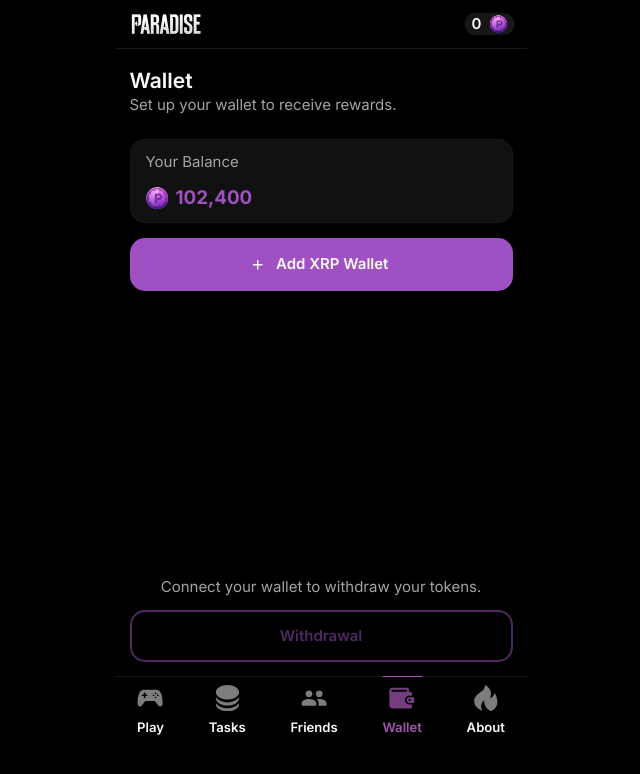
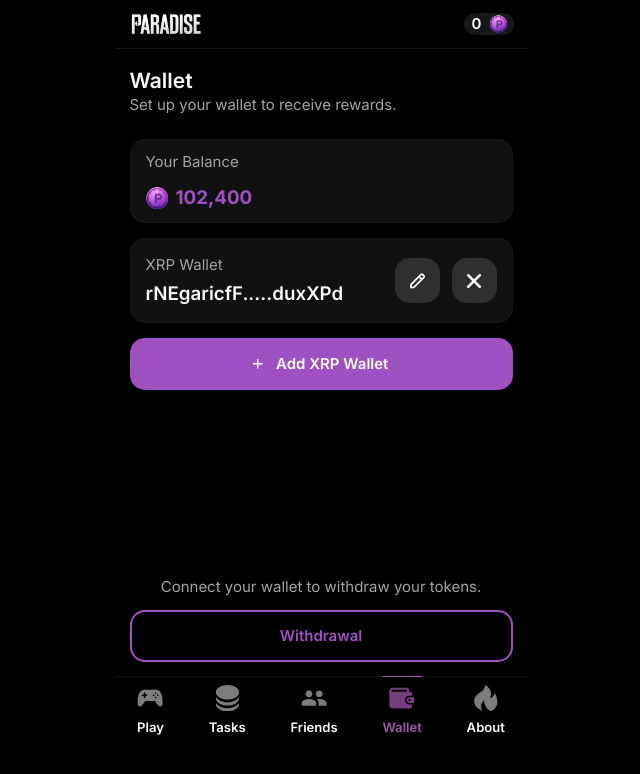
Before and after one commit to b0iii2c0de/paradise-game, a Vue app: page /wallet in a window 1280 px wide. Shown: the top 774 px of the page, without its empty margins (319-959 px from the left). Built offline with nearby package versions, Linux system fonts and the light colour scheme.

Commit message:
feat: add wallet address

```diff
--- a/src/pages/wallet-page/ui/WalletPage.vue
+++ b/src/pages/wallet-page/ui/WalletPage.vue
@@ -26,6 +26,22 @@
         </div>
       </div>
 
+      <div class="border border-muted-foreground/5 rounded-2xl flex flex-row items-center justify-between py-4 px-4 mt-4 bg-muted-foreground/10">
+        <div class="flex flex-col items-start justify-center gap-1">
+          <h2 class="font-normal text-muted-foreground xs:text-base text-sm">XRP Wallet</h2>
+          <p class="font-semibold xs:text-xl text-lg">rNEgaricfF.....duxXPd</p>
+        </div>
+
+        <div class="flex flex-row items-center justify-center gap-3">
+          <Button variant="ghost" class="w-12 h-12 bg-muted-foreground/20 rounded-2xl active:scale-95 transition-transform">
+            <IconPencil />
+          </Button>
+          <Button variant="ghost" class="w-12 h-12 bg-muted-foreground/20 rounded-2xl active:scale-95 transition-transform">
+            <IconCross />
+          </Button>
+        </div>
+      </div>
+
       <Button size="xl" class="mt-4 w-full rounded-2xl bg-primary-buttonBg hover:bg-fuchsia-400/50 active:scale-95 transition-transform">
         <div class="flex flex-row items-center justify-center gap-4">
           <IconCross class="w-2 h-2 rotate-45" />
@@ -36,7 +52,7 @@
 
     <div class="flex-shrink-0 -mb-[80px]">
       <h2 class="font-normal text-muted-foreground xs:text-base text-sm text-center">Connect your wallet to withdraw your tokens.</h2>
-      <Button variant="ghost" size="xl" class="mt-3 w-full rounded-2xl bg-background hover:bg-background xs:border-2 border border-primary-buttonBg hover:border-fuchsia-400/40 active:scale-95 transition-transform" disabled>
+      <Button variant="ghost" size="xl" class="mt-3 w-full rounded-2xl bg-background hover:bg-background xs:border-2 border border-primary-buttonBg hover:border-fuchsia-400/40 active:scale-95 transition-transform">
         <span class="font-semibold xs:text-base text-sm hover:text-fuchsia-400/40 text-primary-buttonBg">Withdrawal</span>
       </Button>
     </div>
```
